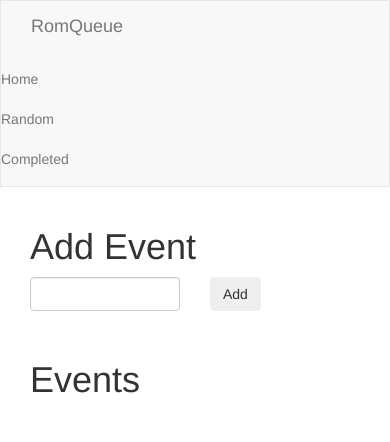
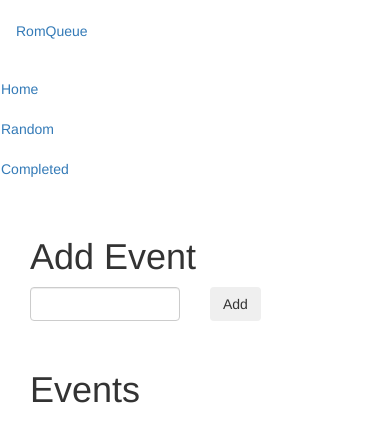
Before and after one commit to fickleEfrit/romqueue, a Flask app: page / in a window 390 px wide. Shown: the top 442 px of the page. Run offline with Flask 2, Linux system fonts and the light colour scheme; data that the repository does not hold is empty; some libraries are stand-ins or nearby versions.

Commit message:
should look a bit better now

```diff
--- a/templates/header.html
+++ b/templates/header.html
@@ -1,17 +1,20 @@
 <html>
 <head>
     <link href="/static/css/bootstrap.min.css" rel="stylesheet" media="screen">
+    <meta name="viewport" content="width=device-width, initial-scale=1 shrink-to-fit=yes">
 </head>
     <body>
-        <nav class="navbar navbar-default">
+        <nav class="navbar static-top">
             <div class="container-fluid">
-                <a class="navbar-brand">RomQueue</a>
+                <a class="navbar">RomQueue</a>
             </div>
-            <ul class="nav navbar-nav">
-                <li><a href="{{url_for('home') }}">Home</a></li>
-                <li><a href="{{url_for('rand') }}">Random</a></li>
-                <li><a href="{{url_for('completed') }}">Completed</a></li>
+            <div>
+            <ul class="nav navbar-nav static-top ml-auto">
+                <li class="nav-item"><a href="{{url_for('home') }}">Home</a></li>
+                <li class="nav-item"><a href="{{url_for('rand') }}">Random</a></li>
+                <li class="nav-item"><a href="{{url_for('completed') }}">Completed</a></li>
             </ul>
+            </div>
         </nav>
         <div class="container">
             {% block content %}
--- a/templates/home.html
+++ b/templates/home.html
@@ -5,12 +5,12 @@
   <div class="container-fluid">
   <h1>Add Event</h1>
     <div class="form-group row">
-      <div class="col-xs-6">
+      <div class="col-xs-6 col-sm-6 col-lg-3">
         <form method="POST" action="/">
          <input class="form-control" type="text" name="name">
         </form>
       </div>
-      <div class="col-xs-4">
+      <div class="col-xs-2 col-sm-6 col-lg-3">
          <input class="btn btn-outline-danger" type="submit" value="Add">
       </div>
     </div>
@@ -20,29 +20,30 @@
   <h1>Events</h1>
   </div>
   {% for event in events %}
-  <div class="form-row container-fluid">
-    <div class="form-group col-md-2">
+  <div class="container-fluid">
+    <div class="form-group row">
+      <div class="col">
         <form method="POST" action="./update">
           <input type="hidden" value="{{event.name}}" name="oldname">
-      <input class="form-control col-md-2" type="text" value="{{event.name}}" name="newname">
+          <input class="form-control" type="text" value="{{event.name}}" name="newname">
           <input class="btn btn-outline-danger" type="submit" value="Update">
         </form>
       </div>
 
-    <div class="form-group col-md-2">
+      <div class="col">
         <form method="POST" action="./delete">
           <input type="hidden" value="{{event.name}}" name="name">
           <input class="btn btn-outline-danger" type="submit" value="Delete">
         </form>
       </div>
 
-    <div class="form-group col-md-2">
+      <div class="col">
         <form method="POST" action="./complete">
           <input type="hidden" value="{{event.name}}" name="name">
           <input class="btn btn-outline-danger" type="submit" value="Complete">
         </form>
       </div>
-
+    </div>
   </div>
   {% endfor %}
   {% endblock %}
--- a/templates/random.html
+++ b/templates/random.html
@@ -2,12 +2,14 @@
     <body>
     {% extends "header.html" %}
     {% block content %}
+    <div class="container-fluid">
         <h1>Random Event:</h1>
             <form method="POST" action="./complete">
       <p>{{event.name}}</p>
       <input type="hidden" value="{{event.name}}" name="name">
-      <input type="submit" value="Complete">
+      <input class="btn btn-outline-danger" type="submit" value="Complete">
     </form>
+    </div>
     {% endblock %}
     </body>
 </html>
```
Also changed, not shown: templates/completed.html (+10 -6 lines). Lines whose indentation alone changed are shown as unchanged.
